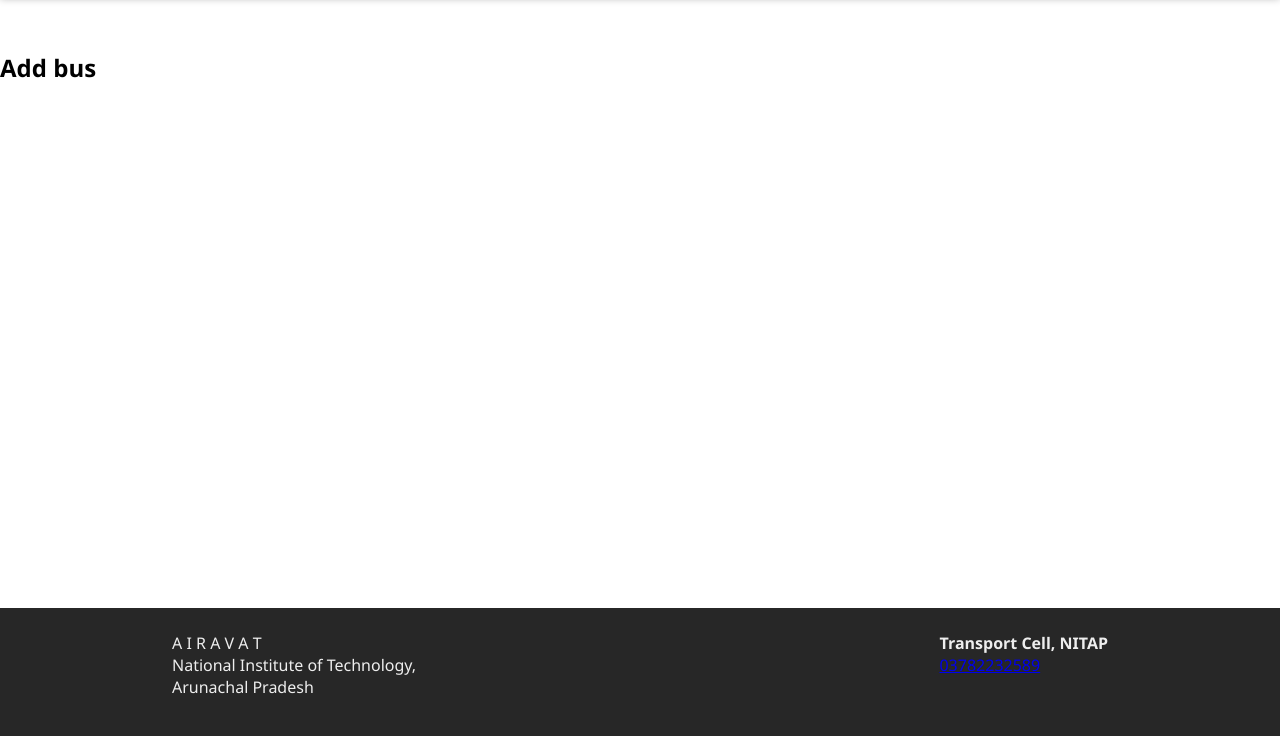
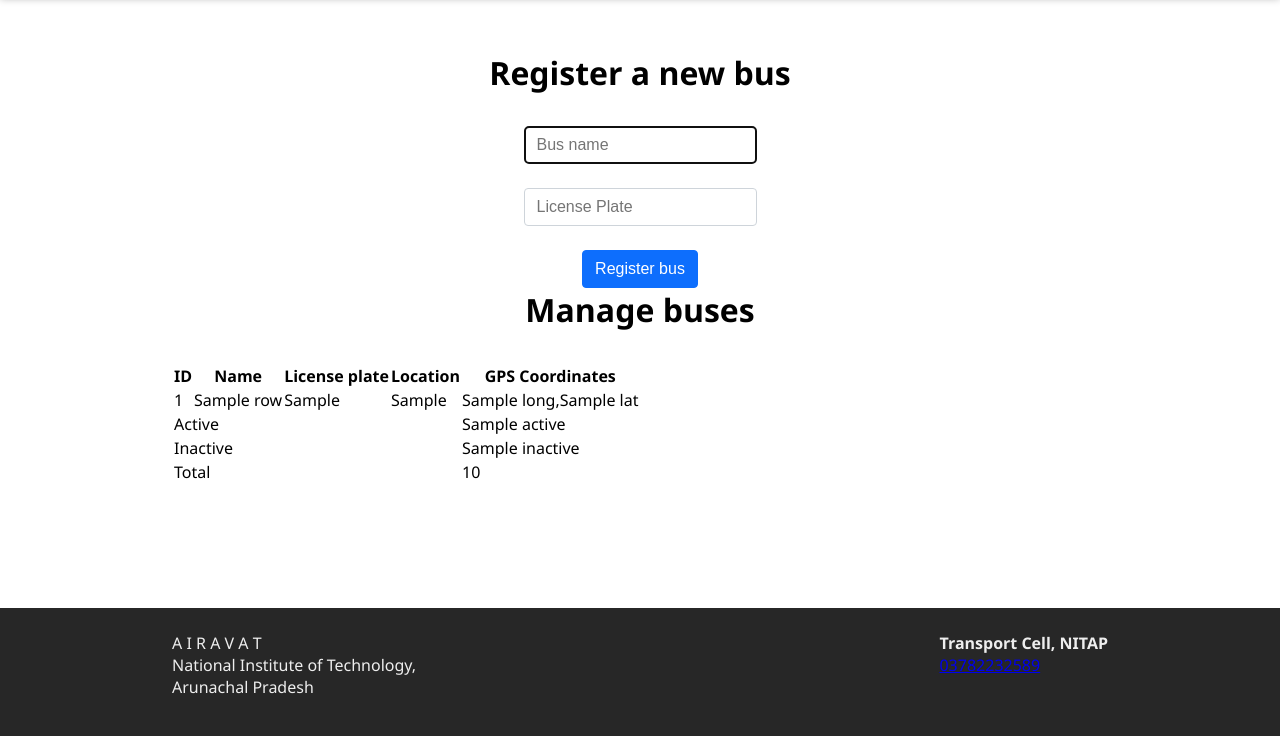
Before and after one commit to tripathics/airavat, a Flask app: template templates/admin.html in a window 1280 px wide. Shown: the part 64-800 px from the top of the page. Run offline with Flask 2, Linux system fonts and the light colour scheme; the template is opened without the code that fills it: most values are stand-ins (such as "Sample title", 1, 10 or a date in 2020); some libraries are stand-ins or nearby versions.

Commit message:
add APIs for admin

```diff
--- a/app.py
+++ b/app.py
@@ -17,14 +17,14 @@
 def index():
     return render_template("index.html")
 
-@app.route("/admin", methods=["GET", "POST"])
+@app.route("/admin")
 @login_required
 def admin():
-    if (request.method == "GET"):
-        return render_template("admin.html")
-    else:
-        busToAdd = request.form
-        print(busToAdd)
+    buses = db.execute("SELECT * FROM bus")
+    total = len(buses)
+    active = db.execute("SELECT COUNT(id) FROM bus WHERE status IS 1")[0]['COUNT(id)']
+    inactive = total - active
+    return render_template("admin.html", buses=buses, active=active, inactive=inactive, total=total)
 
 
 @app.route("/login", methods=["GET", "POST"])
@@ -102,13 +102,28 @@
     else:
         return render_template("register.html")
 
-@app.route("/update_count", methods=["POST"])
-def update_count():
-    request.form.get()
+@app.route("/tracker_update", methods=["POST"])
+def tracker_update():   # handle location and counts here
     return
 
 @app.route("/register_bus", methods=["POST"])
 def register_bus():
+    bus_name = request.form.get('busname')
+    license = request.form.get('license')
+
+    if bus_name:
+        db.execute("INSERT INTO bus (name, license_plate) VALUES(?, ?)", bus_name, license)
+    else:
+        db.execute("INSERT INTO bus (license_plate) VALUES(?)", license)
+
+    return redirect("/admin")
+
+@app.route("/update_status", methods=["POST"])
+def update_status():
+    return
+
+@app.route("/remove", methods=["POST"])
+def remove_bus():
     return
 
 app.run()
--- a/schema.sql
+++ b/schema.sql
@@ -1,6 +1,8 @@
 CREATE TABLE bus (
     id INTEGER,
+    name TEXT DEFAULT "Bus" NOT NULL,
     license_plate TEXT NOT NULL,
+    status INTEGER DEFAULT 1 NOT NULL,
     long REAL,
     lat REAL,
     in_campus_location TEXT,
--- a/templates/admin.html
+++ b/templates/admin.html
@@ -2,5 +2,61 @@
 {% block title %} | Admin{% endblock %}
 
 {% block main %}
-    <h2>Add bus</h2>
+<div class="container section">
+    <h1 class="page-heading">Register a new bus</h1>
+    <form class="auth-form" action="/register_bus" method="post">
+        <div class="form-inp">
+            <input autocomplete="off" autofocus class="form-control" id="busname" name="busname" placeholder="Bus name"
+                type="text">
+        </div>
+        <div class="form-inp">
+            <input autocomplete="off" autofocus class="form-control" id="license" name="license"
+                placeholder="License Plate" type="text" required>
+        </div>
+        <button class="btn form-submit" type="submit">Register bus</button>
+    </form>
+</div>
+
+<div class="container section">
+    <h1 class="page-heading">Manage buses</h1>
+
+    <table class="table table-hover">
+        <thead>
+            <tr>
+                <th class="text-start">ID</th>
+                <th class="text-start">Name</th>
+                <th class="text-end">License plate</th>
+                <th class="text-end">Location</th>
+                <th class="text-end">GPS Coordinates</th>
+            </tr>
+        </thead>
+        <tbody>
+            {% for row in buses %}
+            <tr>
+                <td class="text-start">{{ row.id }}</td>
+                <td class="text-start">{{ row.name }}</td>
+                <td class="text-end">{{ row.license_plate }}</td>
+                <td class="text-end">{{ row.in_campus_location }}</td>
+                <td class="text-end">{{ row.long }},{{ row.lat }}</td>
+            </tr>
+            {% endfor %}
+        </tbody>
+        <tfoot>
+            <tr>
+                <td class="border-0 fw-bold text-end" colspan="4">Active</td>
+                <td class="border-0 text-end">{{ active }}</td>
+            </tr>
+            <tr>
+                <td class="border-0 fw-bold text-end" colspan="4">Inactive</td>
+                <td class="border-0 w-bold text-end">{{ inactive }}</td>
+            </tr>
+            <tr>
+                <td class="border-0 fw-bold text-end" colspan="4">Total</td>
+                <td class="border-0 w-bold text-end">{{ total }}</td>
+            </tr>
+        </tfoot>
+    </table>
+</div>
+
+
 {% endblock %}
```
Also changed, not shown: airavat.db, 3 other files.
